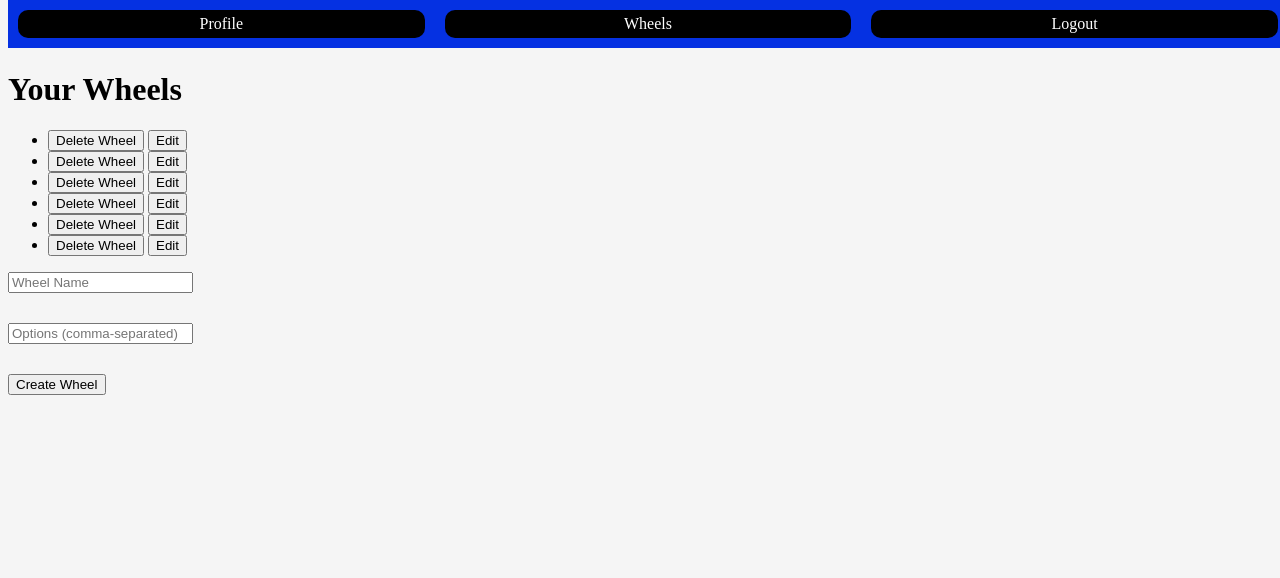
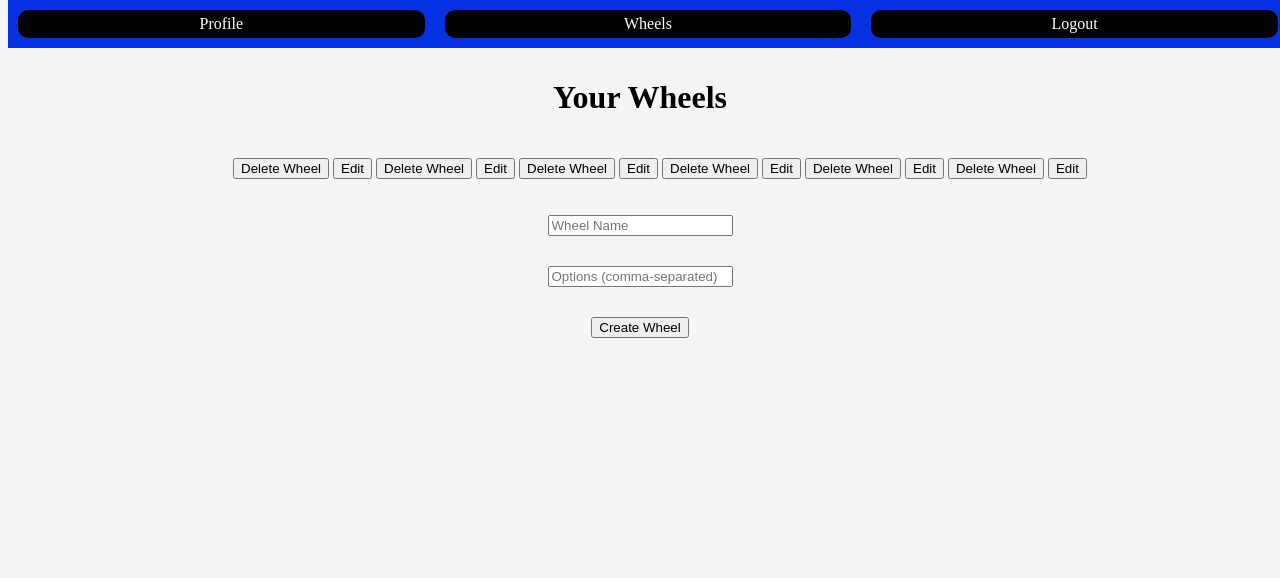
Before and after one commit to WarrenWittcop/Choozy-Whirl, a Flask app: page /wheels in a window 1280 px wide. Shown: the top 578 px of the page. After the commit the page ends 338 px from the top, so only its background shows below. Run offline with Flask 3, Linux system fonts and the light colour scheme; the visitor is signed in with stand-in values (Sample User, id 1).

Commit message:
more styling- update tested- crud done locally

```diff
--- a/static/styles.css
+++ b/static/styles.css
@@ -174,3 +174,21 @@
 .margin-bot {
     margin-bottom: 30px;
 }
+
+/* styling for profile.html */
+
+.wheel {
+  margin-bottom: 20px;
+  display: inline-block;
+  text-align: left;
+}
+
+.options {
+  list-style-type: disc;
+  padding-left: 20px;
+  margin-bottom: 20px;
+}
+
+.options li {
+  margin: 5px 0;
+}
--- a/templates/wheels.html
+++ b/templates/wheels.html
@@ -3,24 +3,31 @@
 {% block title %}Wheels{% endblock %}
 
 {% block body %}
-    <h1 style="padding-top: 50px;">Your Wheels</h1>
+
+    <div class="words"  style="padding-top: 50px;">
+        <h1>Your Wheels</h1>
 
         <ul>
             {% if user_wheels %}
                 {% for wheel in user_wheels %}
-                <li>
+
+                <div class="wheel">
                     <strong>{{ wheel.name }}</strong>
-                    <ul>
+
+                    <ul class="options">
                         {% for option in wheel.options %}
                             <li>{{ option }}</li>
                         {% endfor %}
                     </ul>
+
                     <form method="post" action="{{ url_for('wheels') }}" style="display: inline;">
                         <input type="hidden" name="action" value="delete">
                         <input type="hidden" name="wheel_index" value="{{ loop.index0 }}">
                         <button type="submit">Delete Wheel</button>
                     </form>
+
                     <button onclick="document.getElementById('edit-form-{{ loop.index0 }}').style.display='block'">Edit</button>
+
                     <form id="edit-form-{{ loop.index0 }}" method="post" action="{{ url_for('wheels') }}" style="display:none;">
                         <input type="hidden" name="action" value="update">
                         <input type="hidden" name="wheel_index" value="{{ loop.index0 }}">
@@ -28,12 +35,19 @@
                         <input type="text" name="options" value="{{ wheel.options | join(', ') }}" required>
                         <button type="submit">Save Changes</button>
                     </form>
-                </li>
+
+                </div>
+
                 {% endfor %}
+
             {% else %}
+
                 <p>No wheels found. Create one!</p>
+
             {% endif %}
+
         </ul>
+
 
         <!-- Make a new wheel -->
         <form method="post" action="{{ url_for('wheels') }}" class="wheel-form">
@@ -42,5 +56,6 @@
             <input type="text" name="options" id="options" placeholder="Options (comma-separated)" required class="margin-bot"><br>
             <button type="submit">Create Wheel</button>
         </form>
+    </div>
 
 {% endblock %}
```
Lines whose indentation alone changed are shown as unchanged.
